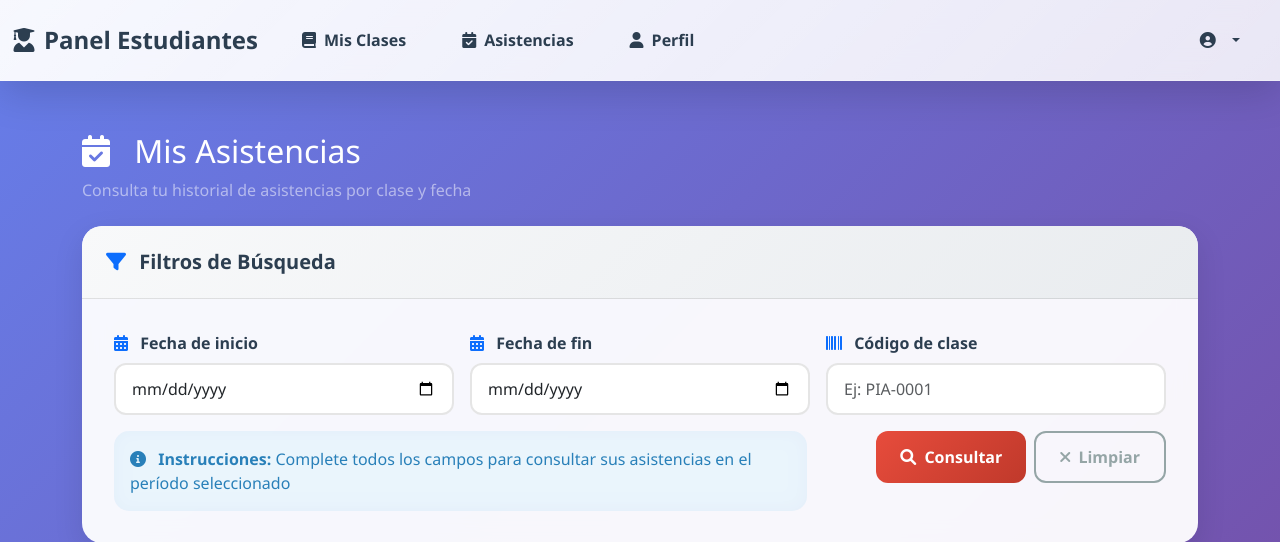
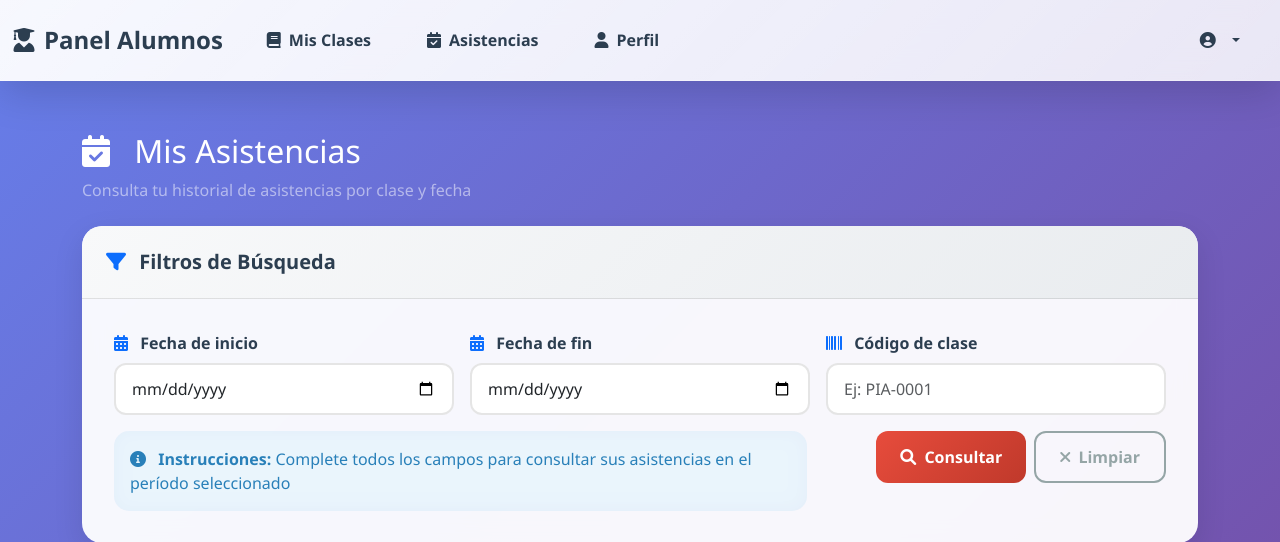
Before and after one commit to EstebanNic/academiaMusical, a Django app: template estudiantes/templates/estudiantes/estudiante_asistencias.html in a window 1280 px wide. Shown: the top 542 px of the page. Run offline with Django 5.2, Linux system fonts and the light colour scheme; the template is opened without the code that fills it, so the values that code supplies are empty; some libraries are stand-ins or nearby versions.

Commit message:
Actualización 04/09/2025 Chicaiza

```diff
--- a/estudiantes/templates/estudiantes/base.html
+++ b/estudiantes/templates/estudiantes/base.html
@@ -355,7 +355,7 @@
       <div class="container-fluid">
         <a class="navbar-brand" href="#">
           <i class="fas fa-user-graduate"></i>
-          Panel Estudiantes
+          Panel Alumnos
         </a>
         <button
           class="navbar-toggler"
```
